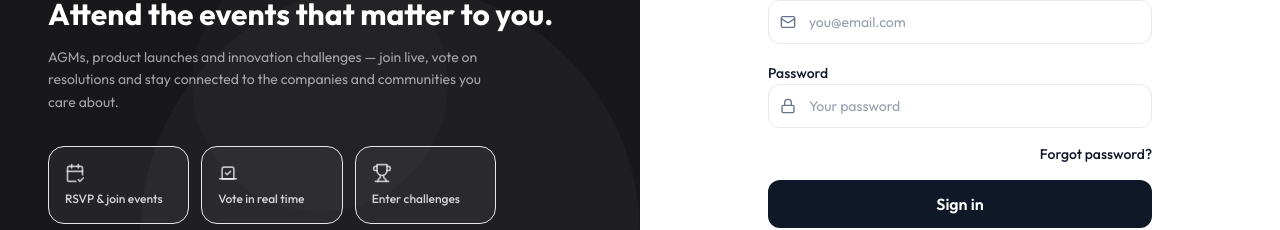
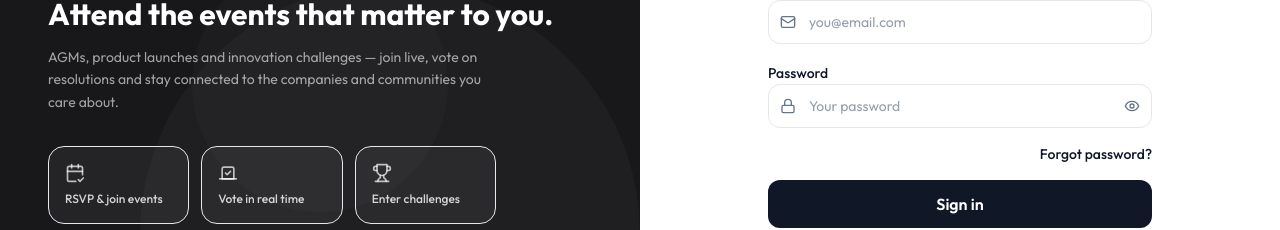
Before and after one commit to SchullGroup/attend-web, a Next.js app: page /login in a window 1280 px wide. Shown: the part 316-546 px from the top of the page. Built offline with nearby package versions, Linux system fonts and the light colour scheme; no server answers.

Commit message:
metadata update

```diff
--- a/src/app/layout.tsx
+++ b/src/app/layout.tsx
@@ -11,6 +11,27 @@ const outfit = Outfit({
 export const metadata: Metadata = {
   title: "Attend — Enterprise Events Platform",
   description: "AGMs, product launches, innovation challenges and more.",
+  openGraph: {
+    title: "Attend — Enterprise Events Platform",
+    description: "AGMs, product launches, innovation challenges and more.",
+    url: "https://attend-web-eight.vercel.app",
+    siteName: "Attend",
+    images: [
+      {
+        url: "https://attend-web-eight.vercel.app/attend-logo.png",
+        width: 1200,
+        height: 630,
+        alt: "Attend - Enterprise Events Platform",
+      },
+    ],
+    type: "website",
+  },
+  twitter: {
+    card: "summary_large_image",
+    title: "Attend — Enterprise Events Platform",
+    description: "AGMs, product launches, innovation challenges and more.",
+    images: ["https://attend-web-eight.vercel.app/attend-logo.png"],
+  },
 };
 
 import { QueryProvider } from "@/components/providers/query-provider";
--- a/src/components/ui/Input.tsx
+++ b/src/components/ui/Input.tsx
@@ -1,6 +1,7 @@
 "use client";
 import { cn } from "@/lib/utils";
-import { InputHTMLAttributes, ReactNode, forwardRef } from "react";
+import { InputHTMLAttributes, ReactNode, forwardRef, useState } from "react";
+import { Eye, EyeOff } from "lucide-react";
 
 interface Props extends InputHTMLAttributes<HTMLInputElement> {
   label?: string;
@@ -10,10 +11,14 @@ interface Props extends InputHTMLAttributes<HTMLInputElement> {
 }
 
 export const Input = forwardRef<HTMLInputElement, Props>(function Input(
-  { label, error, leftIcon, hint, className, id, ...props },
+  { label, error, leftIcon, hint, className, id, type, ...props },
   ref,
 ) {
+  const [showPassword, setShowPassword] = useState(false);
   const inputId = id || props.name;
+  const isPassword = type === "password";
+  const inputType = isPassword ? (showPassword ? "text" : "password") : type;
+
   return (
     <div className="space-y-1.5">
       {label && (
@@ -30,16 +35,27 @@ export const Input = forwardRef<HTMLInputElement, Props>(function Input(
         <input
           ref={ref}
           id={inputId}
+          type={inputType}
           className={cn(
             "h-11 w-full rounded-xl border border-input bg-white px-3 text-sm text-foreground placeholder:text-muted-foreground/70",
             "focus-visible:outline-none focus-visible:ring-2 focus-visible:ring-ring focus-visible:border-primary",
             "disabled:opacity-50 transition-colors",
             leftIcon && "pl-10",
+            isPassword && "pr-10",
             error && "border-destructive focus-visible:ring-destructive",
             className,
           )}
           {...props}
         />
+        {isPassword && (
+          <button
+            type="button"
+            onClick={() => setShowPassword(!showPassword)}
+            className="absolute inset-y-0 right-3 flex items-center text-muted-foreground hover:text-foreground cursor-pointer focus:outline-none"
+          >
+            {showPassword ? <EyeOff className="h-4 w-4" /> : <Eye className="h-4 w-4" />}
+          </button>
+        )}
       </div>
       {hint && !error && <p className="text-xs text-muted-foreground">{hint}</p>}
       {error && <p className="text-xs text-destructive">{error}</p>}
--- a/src/proxy.ts
+++ b/src/proxy.ts
@@ -32,5 +32,5 @@ export function proxy(request: NextRequest) {
 
 // Configure which paths the middleware should run on
 export const config = {
-  matcher: ["/((?!api|_next/static|_next/image|favicon.ico).*)"],
+  matcher: ["/((?!api|_next/static|_next/image|favicon.ico|.*\\.png|.*\\.jpg|.*\\.jpeg|.*\\.webp|.*\\.svg|.*\\.gif).*)"],
 };
```
